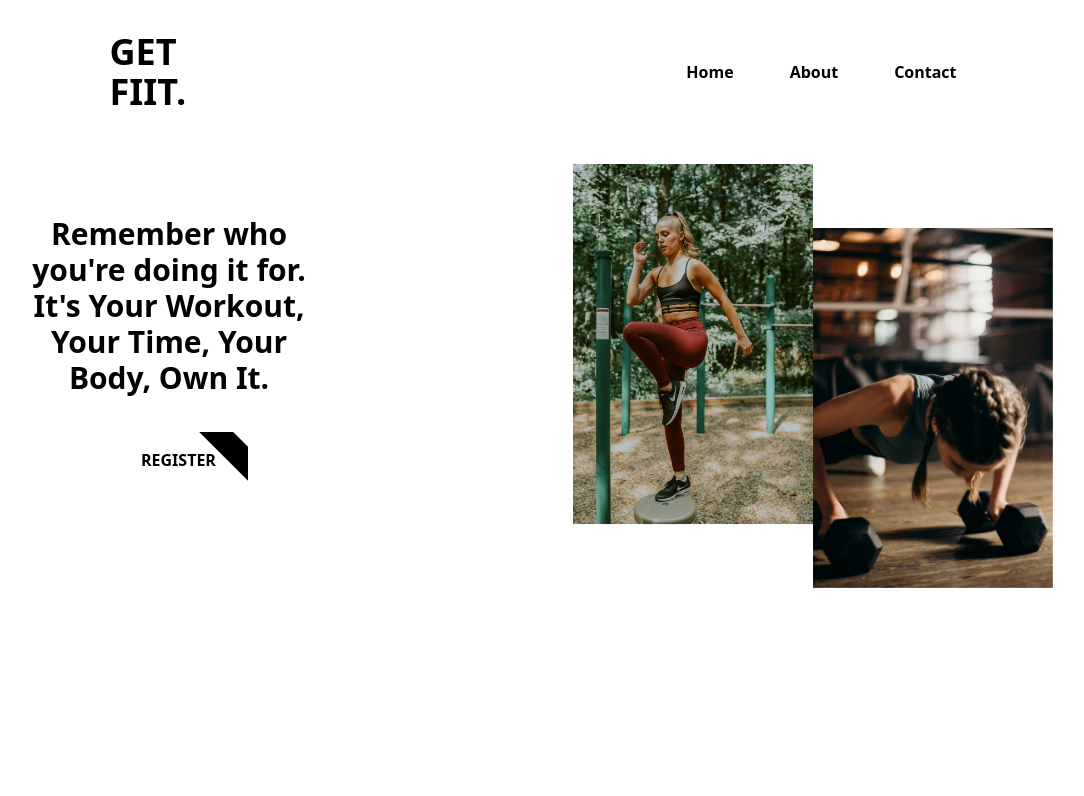
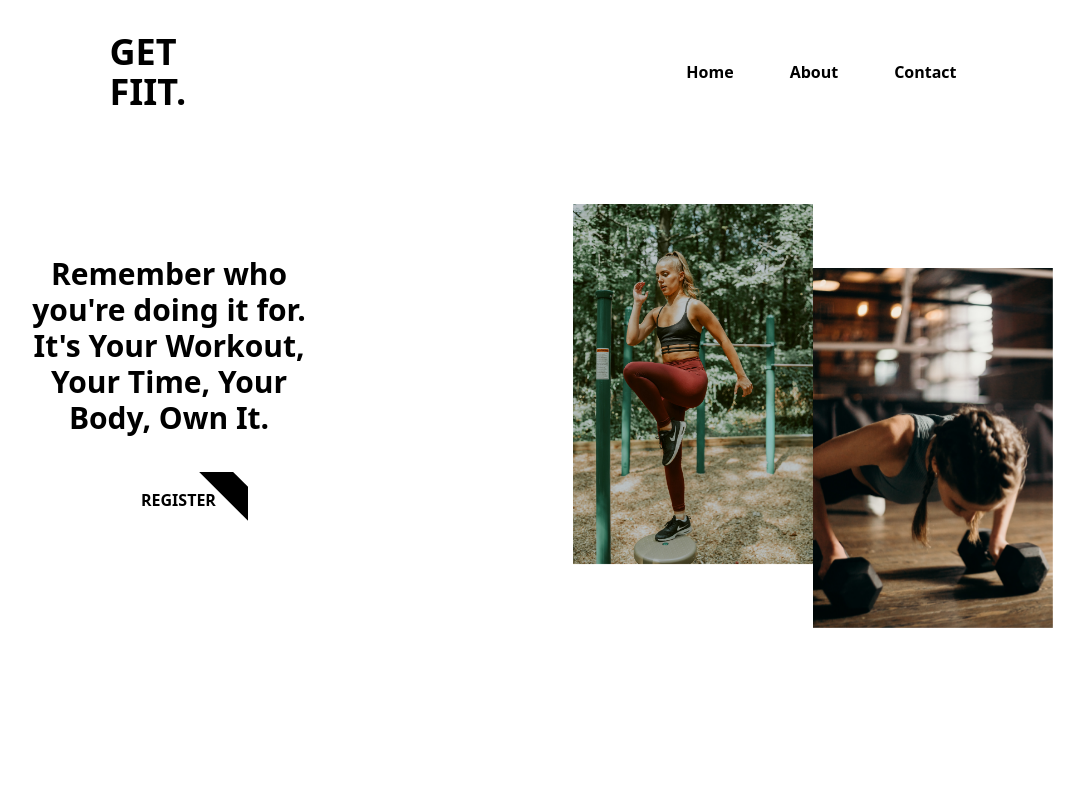
Before and after one commit to RiShI11-0902/Get-fit-app, a React (Vite) app: page / in a window 1280 px wide. Shown: the top 796 px of the page, without its empty margins (107-1191 px from the left). Built offline with nearby package versions, Linux system fonts and the light colour scheme.

Commit message:
Update Navbar.jsx

```diff
--- a/src/components/Navbar.jsx
+++ b/src/components/Navbar.jsx
@@ -65,7 +65,7 @@ const Navbar = () => {
                         }
                     </div>
                 </div>
-                <div className='md:flex md:flex-row p-10  lg:-mt-20 items-center'>
+                <div className='md:flex md:flex-row p-10  lg:-mt-10 items-center'>
                     <div className="p-8 ">
                         <div className=" p-4 pb-16 mt-10 mb-40 md:w-[60%] lg:w-[50%] md:p-16  md:mt-10 lg:mt-20 md:pb-44 md:-mr-72">
                             <p className="text-xl mt-20 title text-black font-extrabold md:text-3xl text-center"> Remember who you're doing it for. It's Your Workout, Your Time, Your Body, Own It.</p>
```
